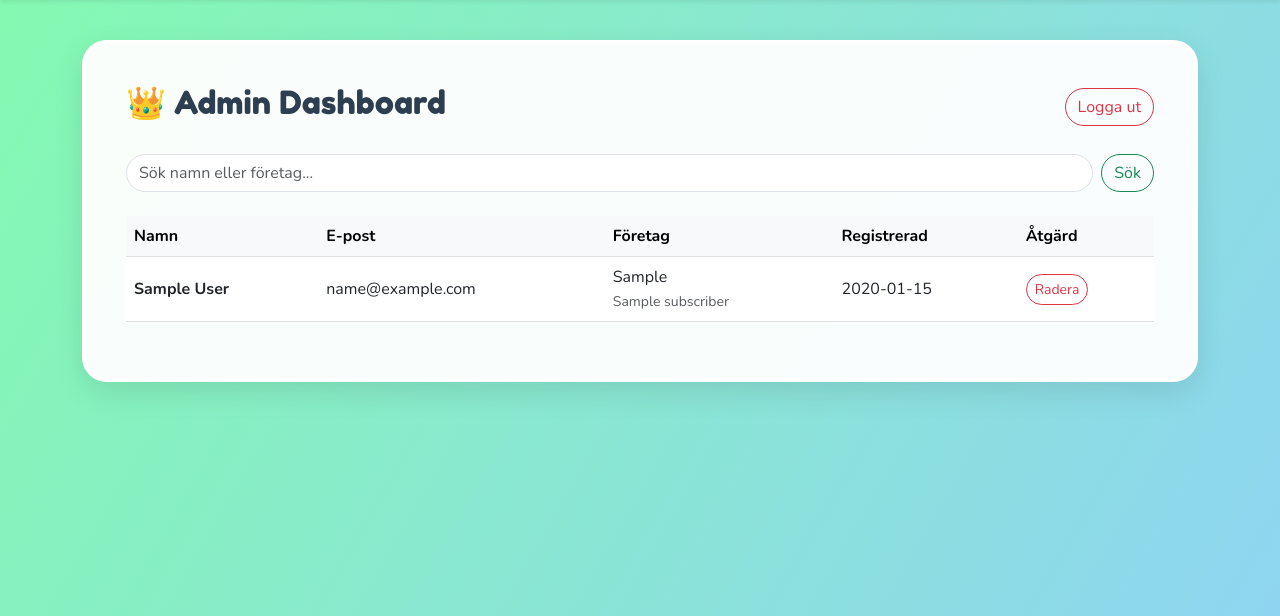
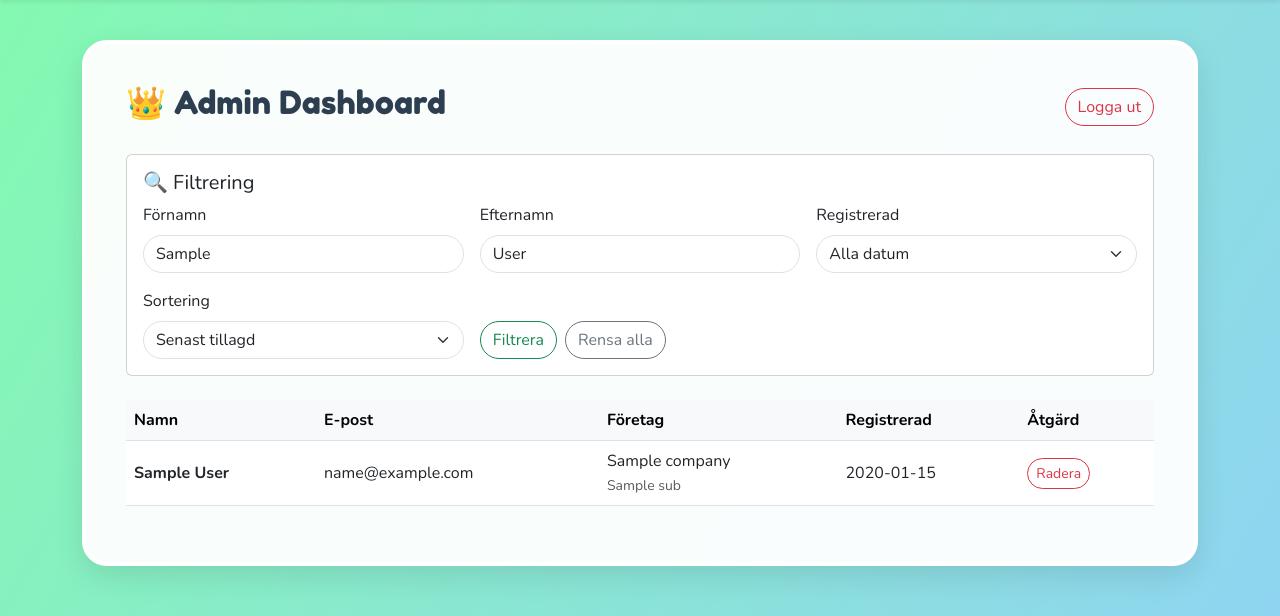
Before and after one commit to amadeusftw/capybara-projekt, a Flask app: template app/templates/admin.html in a window 1280 px wide. Shown: the part 56-672 px from the top of the page. Run offline with Flask 3, Linux system fonts and the light colour scheme; tables that the repository leaves empty hold one stand-in row (values such as "Sample post"); the template is opened without the code that fills it: values that come from a table or form of the project are taken from there, most other values are stand-ins (such as "Sample title", 1, 10 or a date in 2020).

Commit message:
Add filtering features to admin page: first name, last name, and date filtering with sorting options

```diff
--- a/app/app.py
+++ b/app/app.py
@@ -82,18 +82,48 @@ def logout():
 @app.route('/admin')
 @login_required
 def admin():
-    search_query = request.args.get('q')
-    if search_query:
-        term = f"%{search_query}%"
-        subs = Subscriber.query.filter(
-            (Subscriber.first_name.like(term)) |
-            (Subscriber.last_name.like(term)) |
-            (Subscriber.email.like(term)) |
-            (Subscriber.company.like(term))
-        ).all()
-    else:
-        subs = Subscriber.query.order_by(Subscriber.created_at.desc()).all()
-    return render_template('admin.html', subs=subs)
+    from datetime import datetime, timedelta
+
+    # Get filter parameters
+    first_name_filter = request.args.get('first_name', '').strip()
+    last_name_filter = request.args.get('last_name', '').strip()
+    date_filter = request.args.get('date', '').strip()
+    sort_order = request.args.get('sort', 'newest')
+
+    # Start with base query
+    query = Subscriber.query
+
+    # Apply filters
+    if first_name_filter:
+        query = query.filter(Subscriber.first_name.ilike(f"%{first_name_filter}%"))
+
+    if last_name_filter:
+        query = query.filter(Subscriber.last_name.ilike(f"%{last_name_filter}%"))
+
+    if date_filter:
+        today = datetime.utcnow().date()
+
+        if date_filter == 'today':
+            query = query.filter(Subscriber.created_at >= datetime(today.year, today.month, today.day))
+        elif date_filter == 'week':
+            week_ago = today - timedelta(days=7)
+            query = query.filter(Subscriber.created_at >= datetime(week_ago.year, week_ago.month, week_ago.day))
+        elif date_filter == 'month':
+            month_ago = today - timedelta(days=30)
+            query = query.filter(Subscriber.created_at >= datetime(month_ago.year, month_ago.month, month_ago.day))
+
+    # Apply sorting
+    if sort_order == 'oldest':
+        subs = query.order_by(Subscriber.created_at.asc()).all()
+    else:  # default 'newest'
+        subs = query.order_by(Subscriber.created_at.desc()).all()
+
+    return render_template('admin.html',
+                         subs=subs,
+                         first_name_filter=first_name_filter,
+                         last_name_filter=last_name_filter,
+                         date_filter=date_filter,
+                         sort_order=sort_order)
 
 @app.route('/delete/<int:id>')
 @login_required
--- a/app/templates/admin.html
+++ b/app/templates/admin.html
@@ -6,13 +6,46 @@
         <a href="{{ url_for('logout') }}" class="btn btn-outline-danger rounded-pill">Logga ut</a>
     </div>
 
-    <form class="d-flex mb-4" action="{{ url_for('admin') }}" method="GET">
-        <input class="form-control me-2 rounded-pill" type="search" name="q" placeholder="Sök namn eller företag..." value="{{ search_query if search_query }}">
-        <button class="btn btn-outline-success rounded-pill" type="submit">Sök</button>
-        {% if search_query %}
-            <a href="{{ url_for('admin') }}" class="btn btn-outline-secondary ms-2 rounded-pill">Rensa</a>
-        {% endif %}
-    </form>
+    <!-- Filter Form -->
+    <div class="card mb-4">
+        <div class="card-body">
+            <h5 class="card-title">🔍 Filtrering</h5>
+            <form action="{{ url_for('admin') }}" method="GET">
+                <div class="row g-3 mb-3">
+                    <div class="col-md-4">
+                        <label for="first_name" class="form-label">Förnamn</label>
+                        <input type="text" class="form-control rounded-pill" id="first_name" name="first_name" placeholder="T.ex. Anna" value="{{ first_name_filter if first_name_filter }}">
+                    </div>
+                    <div class="col-md-4">
+                        <label for="last_name" class="form-label">Efternamn</label>
+                        <input type="text" class="form-control rounded-pill" id="last_name" name="last_name" placeholder="T.ex. Andersson" value="{{ last_name_filter if last_name_filter }}">
+                    </div>
+                    <div class="col-md-4">
+                        <label for="date" class="form-label">Registrerad</label>
+                        <select class="form-select rounded-pill" id="date" name="date">
+                            <option value="">Alla datum</option>
+                            <option value="today" {% if date_filter == 'today' %}selected{% endif %}>Idag</option>
+                            <option value="week" {% if date_filter == 'week' %}selected{% endif %}>Senaste veckan</option>
+                            <option value="month" {% if date_filter == 'month' %}selected{% endif %}>Senaste månaden</option>
+                        </select>
+                    </div>
+                </div>
+                <div class="row g-3">
+                    <div class="col-md-4">
+                        <label for="sort" class="form-label">Sortering</label>
+                        <select class="form-select rounded-pill" id="sort" name="sort">
+                            <option value="newest" {% if sort_order == 'newest' %}selected{% endif %}>Senast tillagd</option>
+                            <option value="oldest" {% if sort_order == 'oldest' %}selected{% endif %}>Tidigast tillagd</option>
+                        </select>
+                    </div>
+                    <div class="col-md-8 d-flex align-items-end gap-2">
+                        <button class="btn btn-outline-success rounded-pill" type="submit">Filtrera</button>
+                        <a href="{{ url_for('admin') }}" class="btn btn-outline-secondary rounded-pill">Rensa alla</a>
+                    </div>
+                </div>
+            </form>
+        </div>
+    </div>
 
     <div class="table-responsive">
         <table class="table table-hover align-middle">
```
